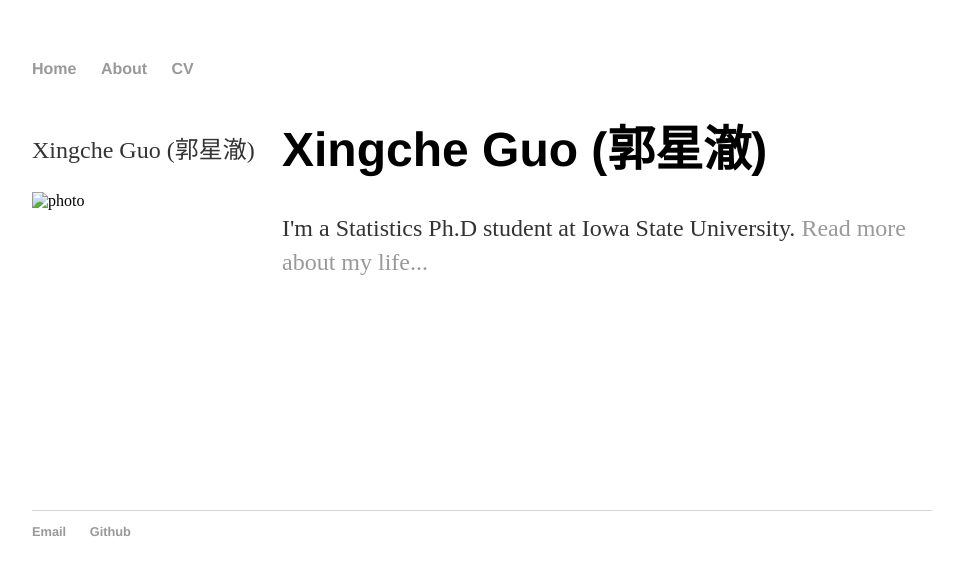
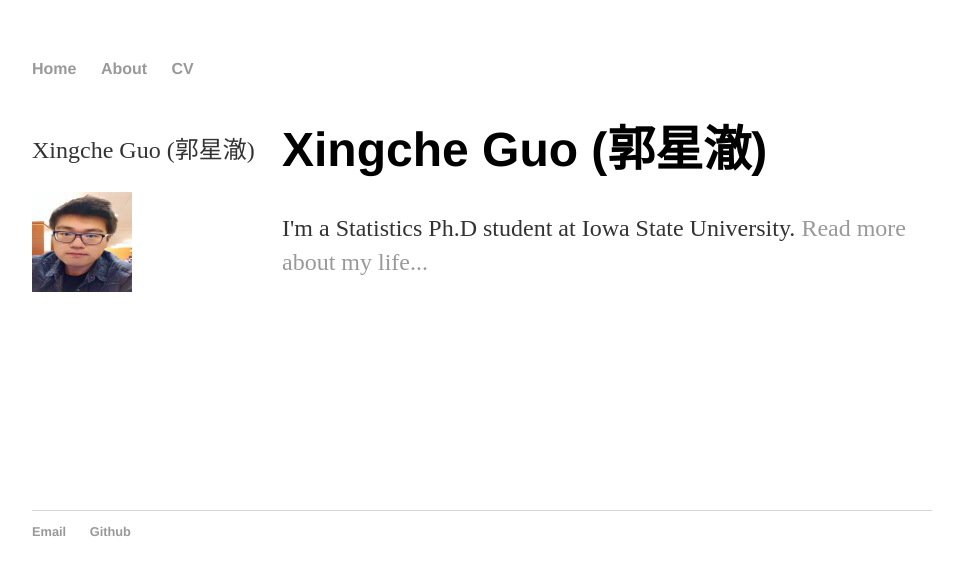
Before and after one commit to xingcheg/xingcheg.github.io, a Jekyll site: the page built from index.html, in a window 1280 px wide. Shown: the top 575 px of the page, without its empty margins (158-1121 px from the left). Built offline with Jekyll 4.4.1, drawn with Linux system fonts in a browser that asks for light colours.

Commit message:
Update default.html

```diff
--- a/_layouts/default.html
+++ b/_layouts/default.html
@@ -16,7 +16,7 @@
 			<div class="container">
 				<div class="leftbox">
 					<p>Xingche Guo (郭星澈)</p>
-					<img src="/img/logo.jpg" alt="photo" style="width:100px;height:100px;">
+					<img src="https://github.com/xingcheg/xingcheg.github.io/raw/master/_layouts/img/logo.jpg" alt="photo" style="width:100px;height:100px;">
 				</div>
 				<div class="rightbox">
 					{{ content }}
```
